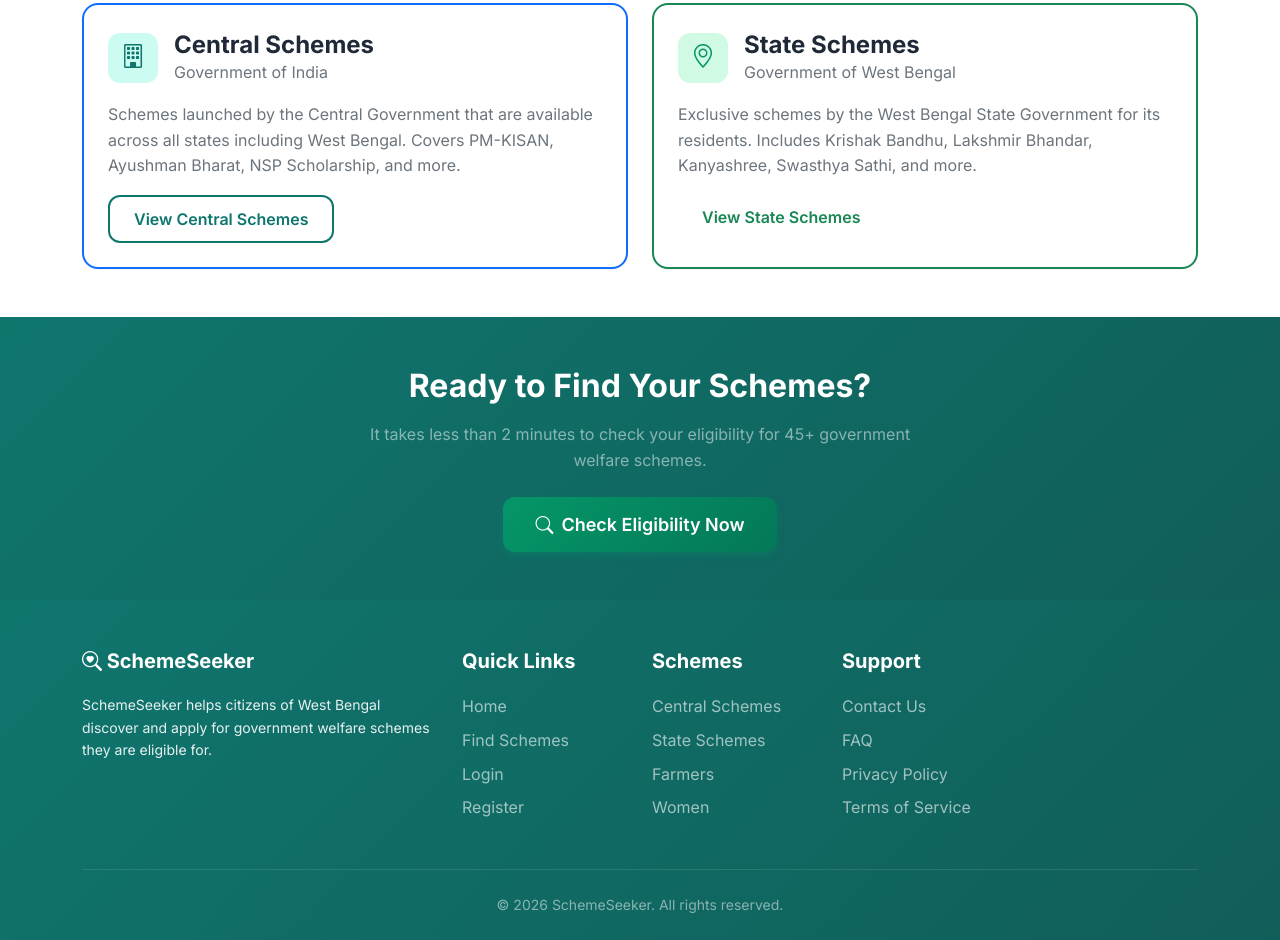
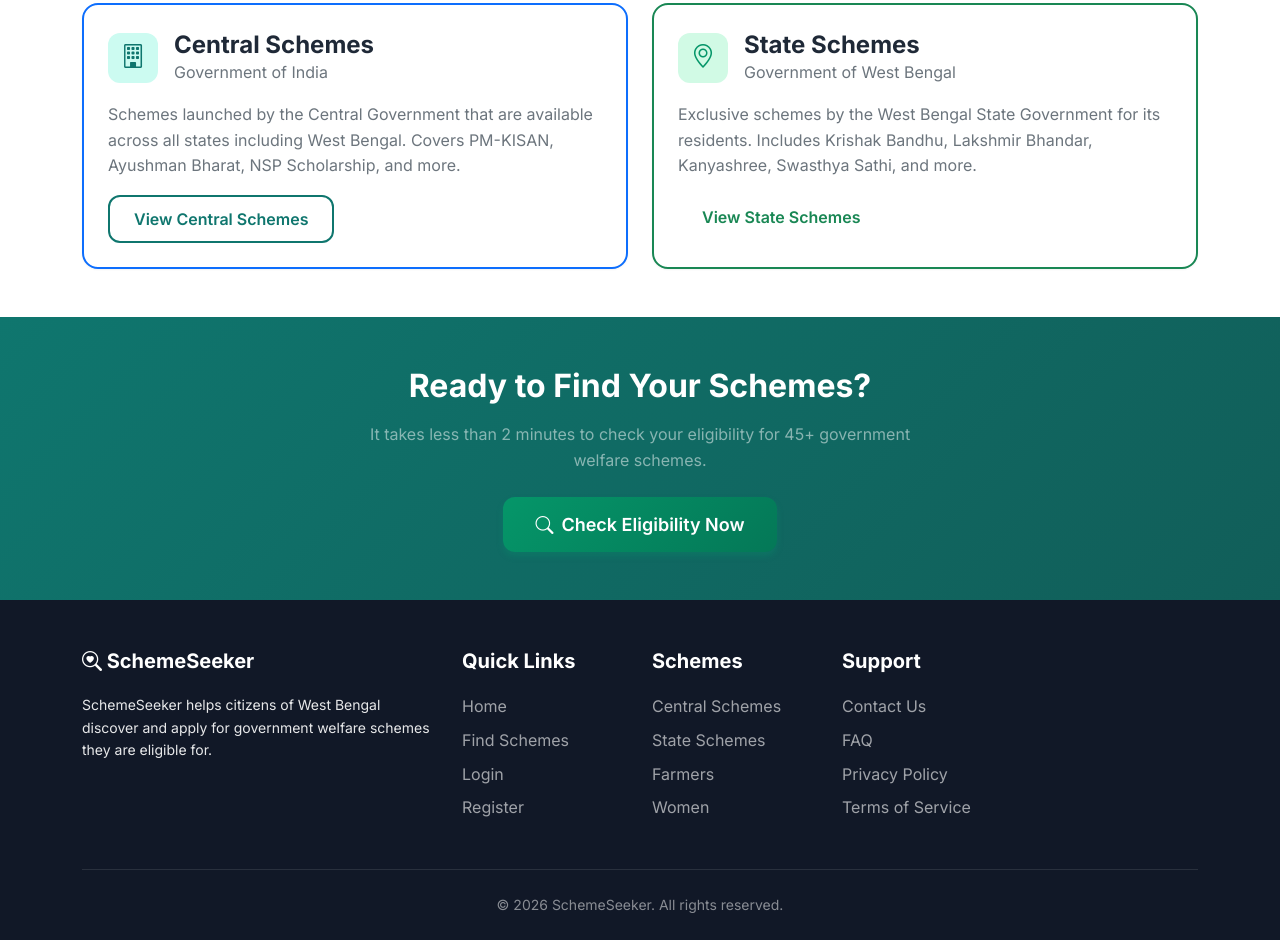
Before and after one commit to SaYaN00101/scheme, a website: page views/index.html in a window 1280 px wide. Shown: the part 1627-2567 px from the top of the page. Drawn offline with nearby package versions, Linux system fonts and the light colour scheme; no server answers.

Commit message:
Add files via upload

```diff
--- a/public/css/style.css
+++ b/public/css/style.css
@@ -944,7 +944,8 @@ a:hover {
    ============================================ */
 
 .footer {
-  background: linear-gradient(135deg, var(--primary) 0%, var(--primary-dark) 100%) !important;
+  /* background: rgb(83, 81, 81); */
+  background: #111827;
   color: rgba(255,255,255,0.9);
   padding: 3rem 0 1.5rem;
   margin-top: auto;
```
